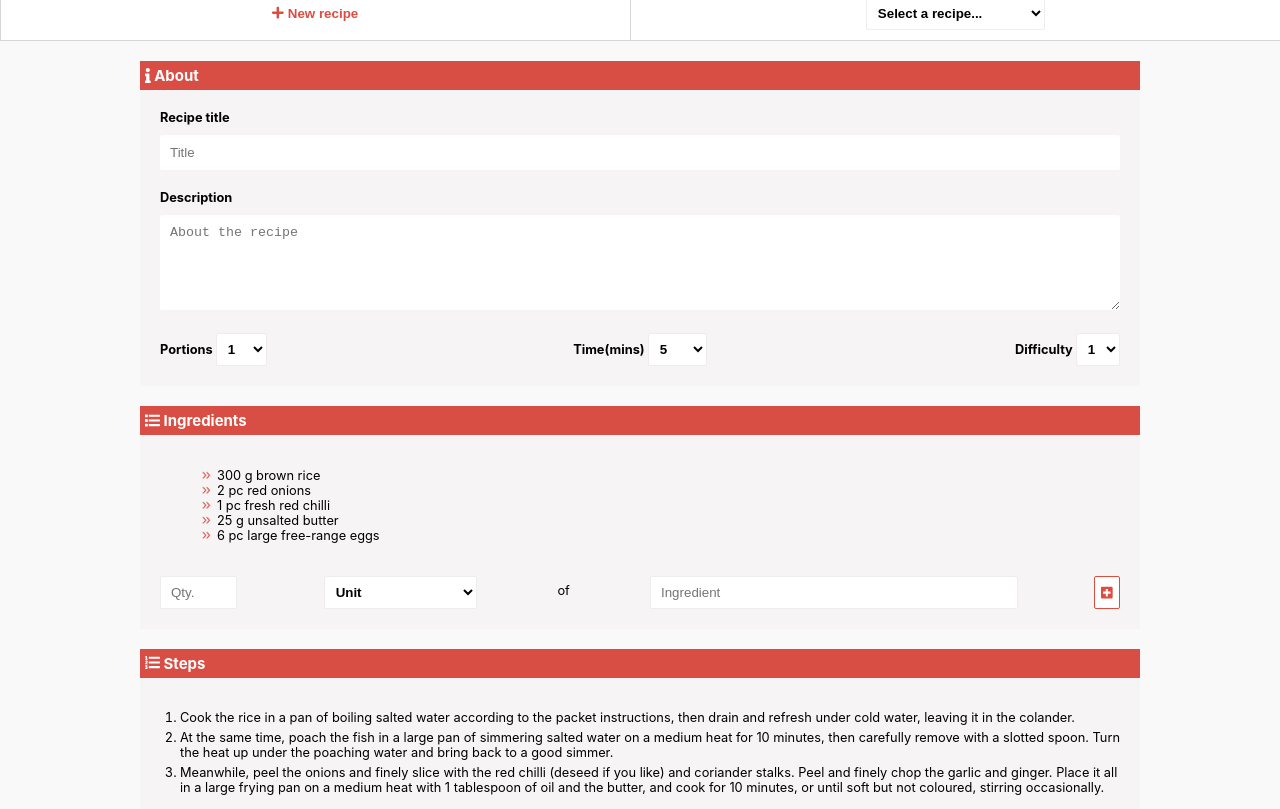
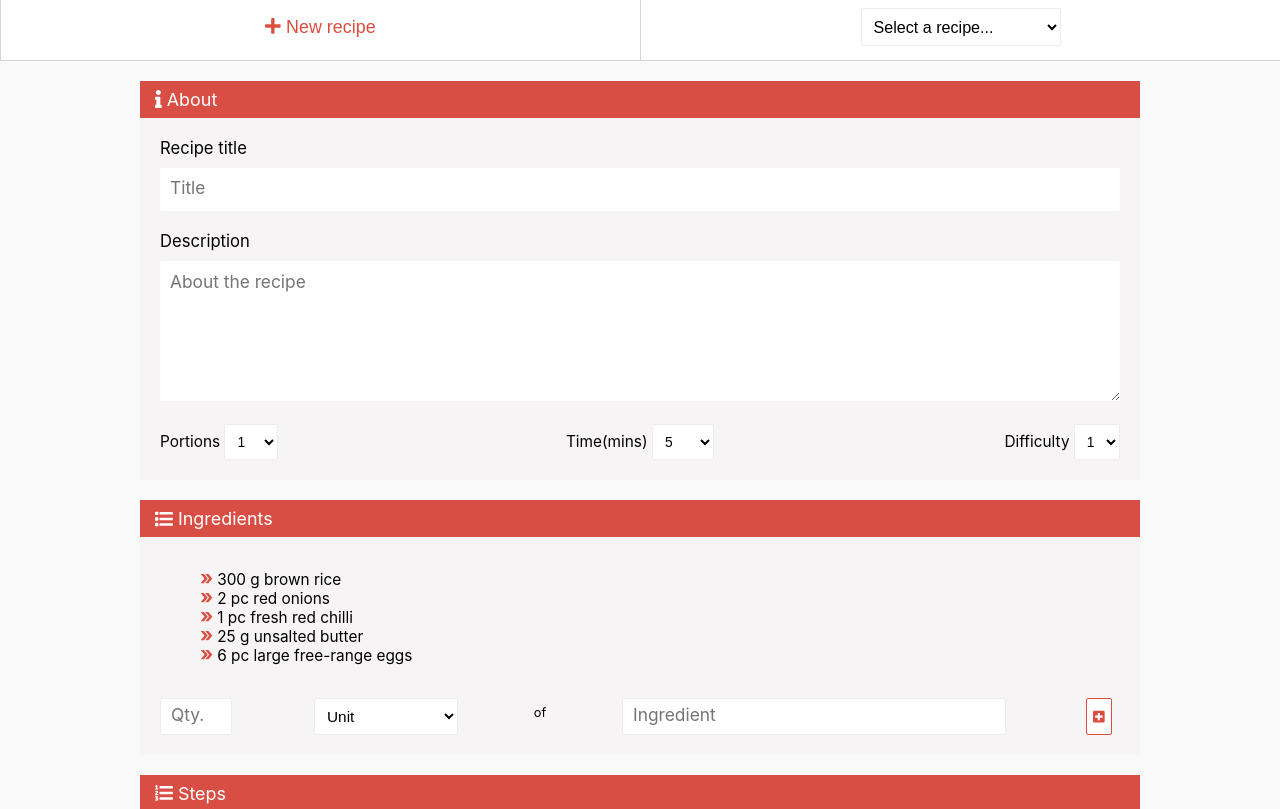
Before and after one commit to denisagm/iQuest-Remote-Learning, a plain HTML site: page iQuest Cooking Book - CSS/index.html in a window 1280 px wide. Shown: the part 57-866 px from the top of the page. Drawn offline with Linux system fonts and the light colour scheme.

Commit message:
al 2-lea commit cu ajustari la detalii

```diff
--- a/iQuest Cooking Book - CSS/index.html
+++ b/iQuest Cooking Book - CSS/index.html
@@ -12,12 +12,16 @@
         <h2><i class="fas fa-utensils"></i> iQuest Cook Book</h2>
     </div>
     <div class="flex">
+        <div class="flex-item">
             <button class="navigation new" type="button"><i class="fas fa-plus"></i> New recipe</button>
+        </div>
+        <div class="flex-item">
             <div class="navigation">
                 <select>
                     <option value="">Select a recipe...</option>
                     <option value="eggs">Scrambled egg omelet</option>
                  </select>
+            </div>
         </div>
     </div>
 </section>
@@ -27,6 +31,7 @@
             <h3><i class="fas fa-info"></i> About</h3>
         </div>
         <div class="content">
+            <form action="#">
                 <div class="row">
                     <label>
                         <div class="label">Recipe title</div>
@@ -36,7 +41,7 @@
                 <div class="row">
                     <label>
                         <div class="label">Description</div>
-                    <textarea class="large-inputs" rows="5" cols="125" placeholder="About the recipe"></textarea>
+                        <textarea class="large-inputs" rows="8" cols="125" placeholder="About the recipe"></textarea>
                     </label>
                 </div>
                 <div class="row flex">
@@ -80,6 +85,7 @@
                         </select>
                     </div>
                 </div>
+            </form>
         </div>
     </article>
     <article class="article">
@@ -141,7 +147,7 @@
                 <div class="row">
                     <label>
                         <div class="label">Step</div>
-                        <textarea class="large-inputs" rows="5" cols="125" placeholder="Step description"></textarea>
+                        <textarea class="large-inputs" rows="8" cols="125" placeholder="Step description"></textarea>
                     </label>
                 </div>
                 <div class="row">
@@ -151,8 +157,12 @@
         </div>
     </article>
     <div class="row flex">
+        <div class="flex-item">
             <button class="button cancel" type="button"><i class="fas fa-trash-alt"></i> Cancel</button>
+        </div>
+        <div class="flex-item">
             <button class="button save" type="button"><i class="fas fa-save"></i> Save recipe</button>
+        </div>
     </div>
 </section>
 </body>
--- a/iQuest Cooking Book - CSS/style.css
+++ b/iQuest Cooking Book - CSS/style.css
@@ -16,6 +16,10 @@ body {
     padding: 10px;
 }
 
+.header-title h2 {
+    font-size: 2em;
+}
+
 h2, h3 {
     margin: 0;
 }
@@ -25,22 +29,49 @@ h2, h3 {
     border: none;
     border-left: 1px solid #d6d4d4;
     border-bottom: 1px solid #d6d4d4;
-    width: 50%;
     text-align: center;
-    padding: 10px;
-    font-weight: bold;
+    padding: 14px;
+    font-size: 1.4em;
+    vertical-align: middle;
 }
 
 .navigation.new {
     color: #db4d3f;
+    height: 100%;
+    width: 100%;
+    padding: 22px;
 }
 
 select {
     background-color: white;
     border: 1px solid #eeecec;
     border-radius: 2px;
-    padding: 7px;
-    font-weight: bold;
+    padding: 8px;
+    font-size: 0.9em;
+    line-height: 1.75em;
+}
+
+
+input {
+    line-height: 1.75em;
+}
+
+/*button:focus {*/
+    /*outline: none;*/
+/*}*/
+
+input::-webkit-input-placeholder,
+textarea::-webkit-input-placeholder {
+    font-family: -apple-system, system-ui, BlinkMacSystemFont, 'Segoe UI', Roboto, Oxygen, Ubuntu, Cantarell, 'Open Sans', 'Helvetica Neue', sans-serif;
+    font-size: 1.3em;
+    /*font-weight: bold;*/
+}
+
+input::-moz-placeholder,
+textarea::-moz-placeholder {
+    font-family: -apple-system, system-ui, BlinkMacSystemFont, 'Segoe UI', Roboto, Oxygen, Ubuntu, Cantarell, 'Open Sans', 'Helvetica Neue', sans-serif;
+    font-size: 1.3em;
+    /*font-weight: bold;*/
 }
 
 .main-content {
@@ -55,7 +86,12 @@ select {
 .title {
     background-color: #d94e44;
     color: white;
-    padding: 5px;
+    padding: 8px 8px 8px 15px;
+}
+
+.title h3 {
+    font-size: 1.4em;
+    font-weight: normal;
 }
 
 .content {
@@ -65,11 +101,19 @@ select {
 
 .flex {
     display: flex;
+    display: -webkit-box; /* OLD - iOS 6-, Safari 3.1-6 */
+    display: -moz-box;    /* OLD - Firefox 19- (buggy but mostly works) */
+    display: -ms-flexbox;  /* TWEENER - IE 10 */
+    display: -webkit-flex; /* NEW - Chrome */
+}
+
+.flex-item {
+    width: 50%;
 }
 
 .options {
     width: 33.33%;
-    font-weight: bold;
+    font-size: 1.2em;
 }
 
 .portions {
@@ -85,7 +129,8 @@ select {
 }
 
 .label {
-    font-weight: bold;
+    display: block;
+    font-size: 1.3em;
     margin-bottom: 10px;
 }
 
@@ -109,14 +154,13 @@ ul {
 }
 
 ul li:before {
-    content: '';
+    content: '\00bb';
     display: inline-block;
-    height: 12px;
-    width: 12px;
-    background: url("sageti.png") no-repeat;
-    background-size: 12px;
-    margin-right: 5px;
-    vertical-align: middle;
+    color: #db4d3f;
+    font-weight: bold;
+    font-size: 1.3em;
+    line-height: 0.8em;
+    padding-right: 4px;
 }
 
 ol {
@@ -125,6 +169,10 @@ ol {
 
 ol li {
     padding-bottom: 5px;
+}
+
+li {
+    font-size: 1.2em;
 }
 
 .flex-inputs:not(.add) {
@@ -152,15 +200,19 @@ ol li {
 }
 
 .unit select {
+    height: 100%;
     width: 100%;
+    font-size: 1.2em;
 }
 
 .of {
     display: none;
+    padding-top: 7px;
+    text-align: center;
 }
 
 .ingredient {
-    width: 45%;
+    width: 40%;
     text-align: left;
 }
 
@@ -184,9 +236,10 @@ ol li {
     border: 1px solid #db4d3f;
     border-radius: 2px;
     color: #db4d3f;
+    height: 100%;
+    line-height: 1.75em;
+    padding-top: 3px;
     vertical-align: middle;
-    height: 100%;
-    padding-top: 3px;
 }
 
 .add-step {
@@ -197,15 +250,15 @@ ol li {
     border-radius: 2px;
     color: #db4d3f;
     padding: 10px;
-    font-weight: bold;
+    font-size: 1.4em;
 }
 
 .button {
-    width: 50%;
+    width: 100%;
     padding: 10px;
     border: 1px solid #db4d3f;
     border-radius: 2px;
-    font-weight: bold;
+    font-size: 1.4em;
 }
 
 .button.cancel {
@@ -220,7 +273,7 @@ ol li {
 
 @media only screen and (min-width: 640px) {
     .qty {
-        width: 16.7%;
+        width: 15%;
     }
 
     .qty input {
@@ -228,14 +281,12 @@ ol li {
     }
 
     .unit {
-        width: 16.7%;
+        width: 15%;
     }
 
     .of {
         display: block;
-        padding-top: 7px;
-        width: 16.6%;
-        text-align: center;
+        width: 15%;
     }
 
     .ingredient {
```
Also changed, not shown: iQuest Cooking Book - CSS/sageti.png (deleted), 1 other file. Lines whose indentation alone changed are shown as unchanged.
